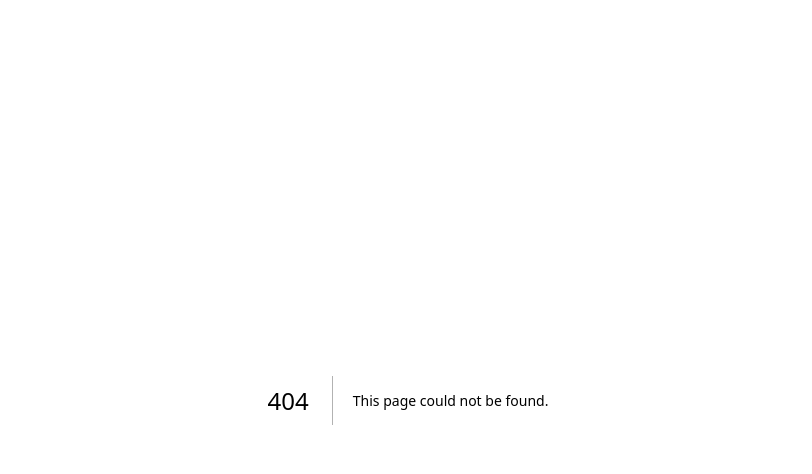
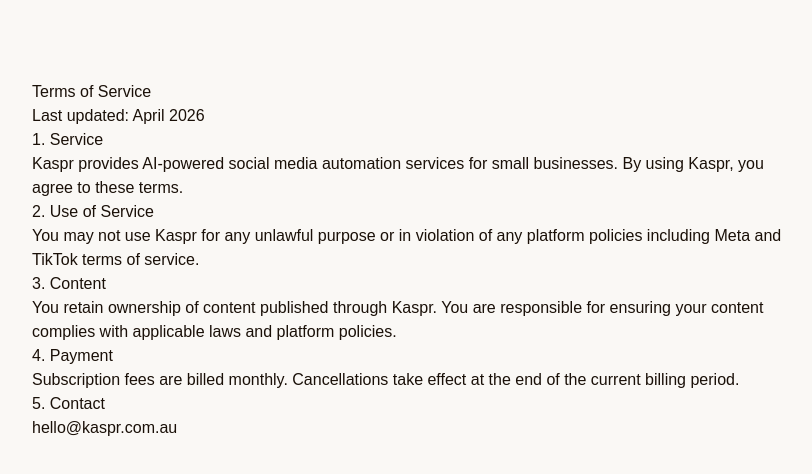
Before and after one commit to jasperschreiber0/kaspr-site, a Next.js app: page /terms in a window 1280 px wide. Before the commit this address had no page. Shown: the top 474 px of the page, without its empty margins (232-1044 px from the left). Built offline with nearby package versions, Linux system fonts and the light colour scheme.

Commit message:
Create page.tsx

```diff
--- /dev/null
+++ b/app/terms/page.tsx
@@ -0,0 +1,18 @@
+export default function Terms() {
+  return (
+    <main style={{ maxWidth: 800, margin: '80px auto', padding: '0 24px', fontFamily: 'sans-serif' }}>
+      <h1>Terms of Service</h1>
+      <p>Last updated: April 2026</p>
+      <h2>1. Service</h2>
+      <p>Kaspr provides AI-powered social media automation services for small businesses. By using Kaspr, you agree to these terms.</p>
+      <h2>2. Use of Service</h2>
+      <p>You may not use Kaspr for any unlawful purpose or in violation of any platform policies including Meta and TikTok terms of service.</p>
+      <h2>3. Content</h2>
+      <p>You retain ownership of content published through Kaspr. You are responsible for ensuring your content complies with applicable laws and platform policies.</p>
+      <h2>4. Payment</h2>
+      <p>Subscription fees are billed monthly. Cancellations take effect at the end of the current billing period.</p>
+      <h2>5. Contact</h2>
+      <p>hello@kaspr.com.au</p>
+    </main>
+  )
+}
```
